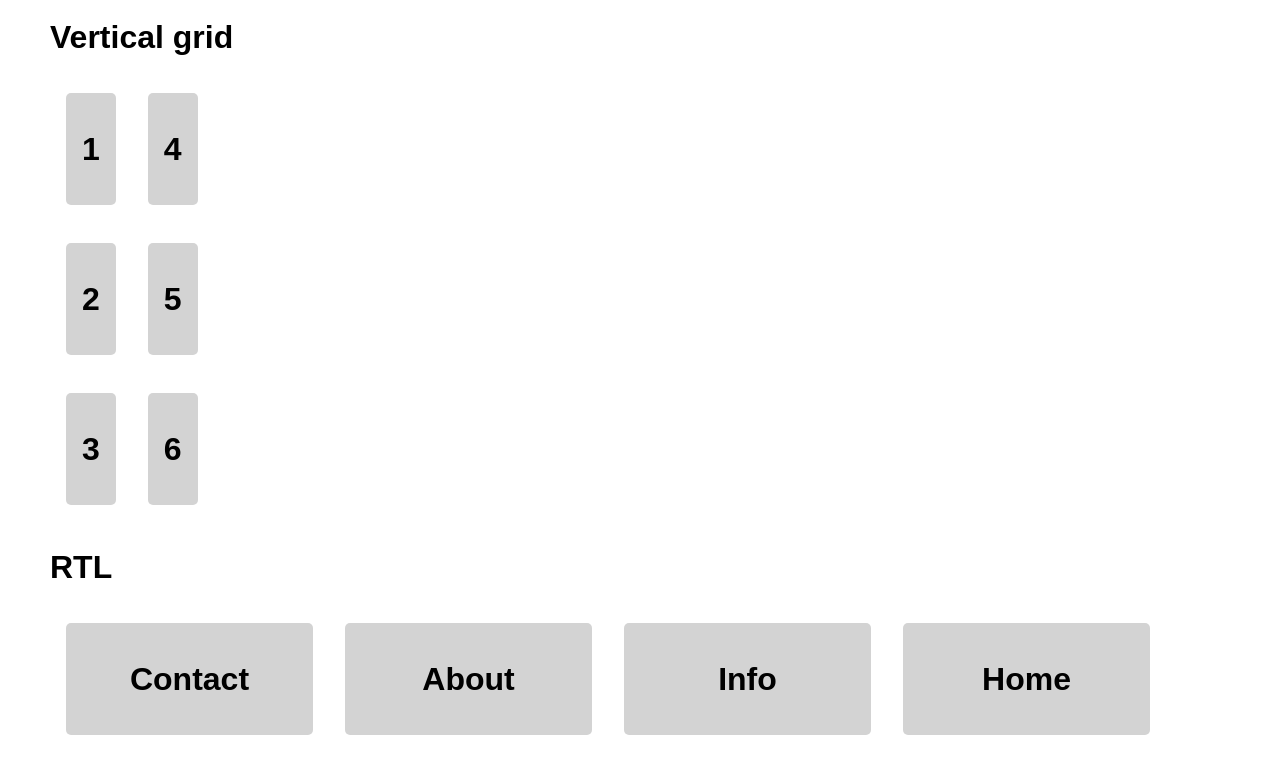
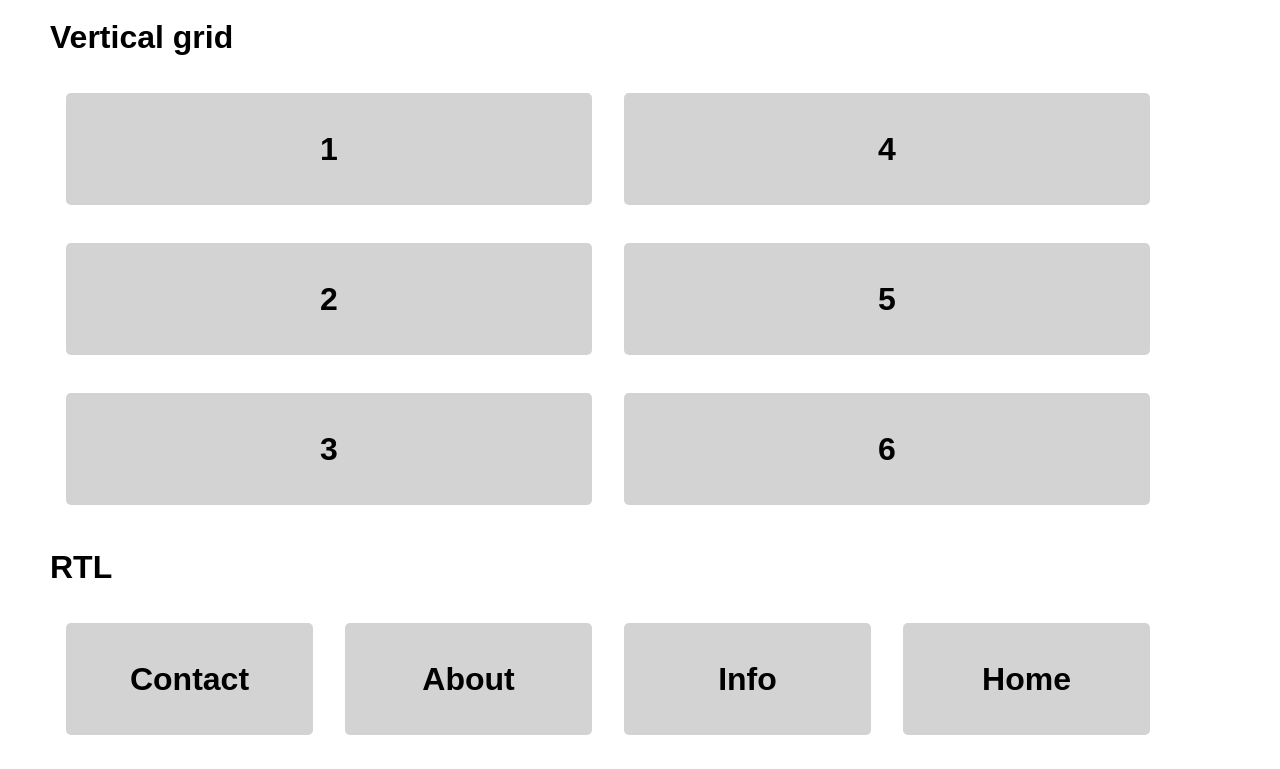
Before and after one commit to mkxml/leaf-grid, a website: page demo/index.html in a window 1280 px wide. Shown: the part 2014-2783 px from the top of the page. Drawn offline with nearby package versions, Linux system fonts and the light colour scheme; files that its build step writes are made by us from their sources.

Commit message:
Removes default alignment, all browsers use flex-start

```diff
--- a/src/leaf-grid.scss
+++ b/src/leaf-grid.scss
@@ -48,8 +48,6 @@ $wide-desktop: 80rem; // 1280px when font size is 16px
   flex-direction: row;
   flex-wrap: wrap;
   justify-content: flex-start;
-  align-content: flex-start;
-  align-items: flex-start;
 }
 
 // Grid modifiers
```
Also changed, not shown: test/leaf-grid.css, 1 other file.
